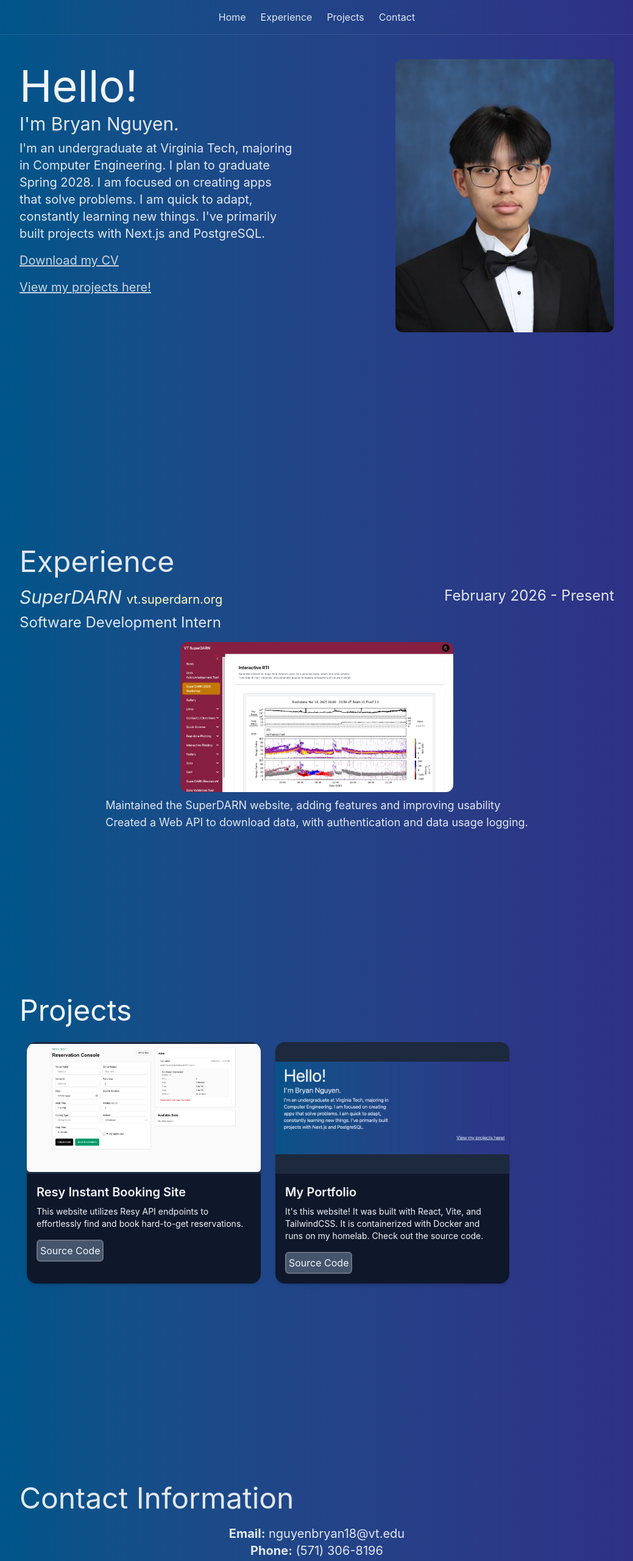
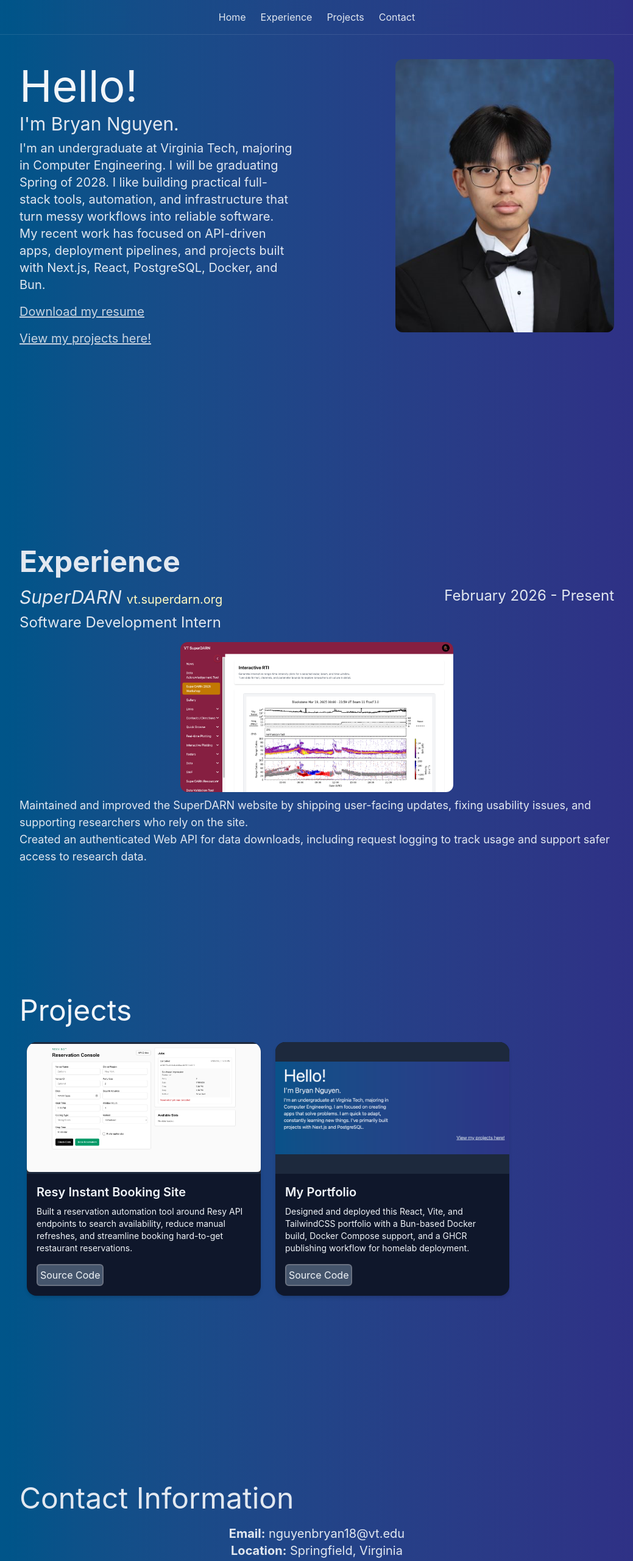
Before and after one commit to nguyenhbryan/portfolio, a React (Vite) app: page / in a window 1280 px wide. Shown: the top 2560 px of the page at 61% size, without its empty margins (120-1159 px from the left). Built offline with nearby package versions, Linux system fonts and the light colour scheme.

Commit message:
Refactor project descriptions for clarity and detail; update contact information and improve accessibility with alt text

```diff
--- a/src/components/ProjectCard.tsx
+++ b/src/components/ProjectCard.tsx
@@ -27,7 +27,7 @@
         <div className="flex gap-3">
           <a
             href={sourceUrl}
-            className="text-slate-100 bg-slate-600 border-2 border-gray-500 p-1 rounded-md hover:bg-slate-400 transistion duration-150"
+            className="text-slate-100 bg-slate-600 border-2 border-gray-500 p-1 rounded-md hover:bg-slate-400 transition duration-150"
             target="_blank"
             rel="noopener noreferrer"
           >
--- a/src/pages/about.tsx
+++ b/src/pages/about.tsx
@@ -8,17 +8,18 @@
         <p className="text-2xl sm:text-3xl pb-2">I'm Bryan Nguyen.</p>
         <p className="max-w-md">
           I'm an undergraduate at Virginia Tech, majoring in Computer
-          Engineering. I plan to graduate Spring 2028. I am focused on creating
-          apps that solve problems. I am quick to adapt, constantly learning new
-          things. I've primarily built projects with Next.js and
-          PostgreSQL.{" "}
+          Engineering. I will be graduating Spring of 2028. I like building
+          practical full-stack tools, automation, and infrastructure that turn
+          messy workflows into reliable software. My recent work has focused on
+          API-driven apps, deployment pipelines, and projects built with
+          Next.js, React, PostgreSQL, Docker, and Bun.
         </p>
         <a
           href="/Bryan%20Nguyen%20Resume.pdf"
           download
           className="text-slate-300 hover:text-white underline py-4"
         >
-          Download my CV
+          Download my resume
         </a>
         <a
           href="#projects"
@@ -30,6 +31,7 @@
       <div className="w-full md:w-auto flex justify-center md:justify-end">
         <img
           src="/bryan.PNG"
+          alt="Bryan Nguyen"
           className="w-full max-w-xs sm:max-w-sm md:max-w-sm h-auto max-h-80 sm:max-h-96 md:max-h-[28rem] object-contain rounded-xl"
         />
       </div>
--- a/src/pages/contact.tsx
+++ b/src/pages/contact.tsx
@@ -7,11 +7,6 @@
           <div className="info-item">
             <p>
               <strong>Email:</strong> nguyenbryan18@vt.edu
-            </p>
-          </div>
-          <div className="info-item">
-            <p>
-              <strong>Phone:</strong> (571) 306-8196
             </p>
           </div>
           <div className="info-item">
@@ -26,7 +21,11 @@
               rel="noopener noreferrer"
               className="bg-white border border-slate-500 p-1 rounded-md hover:bg-slate-300 transition"
             >
-              <img src="/Github.png" className="size-10 sm:size-14"></img>
+              <img
+                src="/Github.png"
+                alt="GitHub profile"
+                className="size-10 sm:size-14"
+              ></img>
             </a>
             <a
               href="https://www.linkedin.com/in/bryan-nguyen-h"
@@ -36,6 +35,7 @@
             >
               <img
                 src="/Linkedin.png"
+                alt="LinkedIn profile"
                 className="h-10 w-12 sm:h-14 sm:w-16"
               ></img>
             </a>
--- a/src/pages/experience.tsx
+++ b/src/pages/experience.tsx
@@ -2,7 +2,7 @@
   return (
     <>
       <div className="flex flex-col min-h-[calc(100dvh-4rem)]">
-        <h1 className="text-5xl text-bold">Experience</h1>
+        <h1 className="text-5xl font-bold">Experience</h1>
         <div className="flex justify-between mt-4">
           <div className="flex items-end">
             <h2 className="text-3xl italic">SuperDARN</h2>
@@ -18,15 +18,21 @@
         </div>
         <h2 className="text-2xl my-2">Software Development Intern</h2>
         <div className="flex flex-col items-center mt-2">
-          <img src="Superdarn.png" className="w-md h-md rounded-xl"></img>
+          <img
+            src="Superdarn.png"
+            alt="SuperDARN website preview"
+            className="w-md h-md rounded-xl"
+          ></img>
           <ul className="my-2 text-lg">
             <li>
-              Maintained the SuperDARN website, adding features and improving
-              usability
+              Maintained and improved the SuperDARN website by shipping
+              user-facing updates, fixing usability issues, and supporting
+              researchers who rely on the site.
             </li>
             <li>
-              Created a Web API to download data, with authentication and data
-              usage logging.
+              Created an authenticated Web API for data downloads, including
+              request logging to track usage and support safer access to
+              research data.
             </li>
           </ul>
         </div>
--- a/src/pages/projects.tsx
+++ b/src/pages/projects.tsx
@@ -7,15 +7,15 @@
       <div className="flex flex-col lg:flex-row">
         <ProjectCard
           title="Resy Instant Booking Site"
-          description="This website utilizes Resy API endpoints to effortlessly find and book hard-to-get reservations."
+          description="Built a reservation automation tool around Resy API endpoints to search availability, reduce manual refreshes, and streamline booking hard-to-get restaurant reservations."
           image="/ResyBot.png"
           sourceUrl="https://github.com/nguyenhbryan/resy-bot-standalone"
         />
         <ProjectCard
           title="My Portfolio"
-          description="It's this website! It was built with React, Vite, and TailwindCSS. It is containerized with Docker and runs on my homelab. Check out the source code."
+          description="Designed and deployed this React, Vite, and TailwindCSS portfolio with a Bun-based Docker build, Docker Compose support, and a GHCR publishing workflow for homelab deployment."
           image="/PortfolioPicTEMP.png"
-          sourceUrl="https://github.com/yourrepo"
+          sourceUrl="https://github.com/nguyenhbryan/portfolio"
         />
       </div>
     </section>
```
